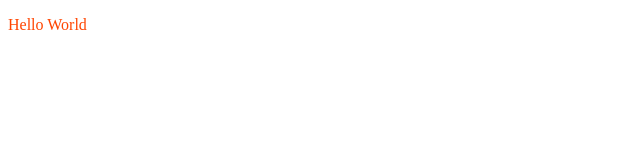
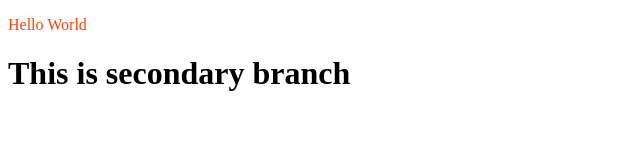
Before and after one commit to rony1980/new-repo, a plain HTML site: page index.html in a window 1280 px wide. Shown: the whole page, without its empty margins (0-640 px from the left). Drawn offline with Linux system fonts and the light colour scheme.

Commit message:
Secondary branch h1 tag

```diff
--- a/index.html
+++ b/index.html
@@ -9,5 +9,6 @@
 </head>
 <body>
     <p>Hello World</p>
+    <h1>This is secondary branch</h1>
 </body>
 </html>
```
